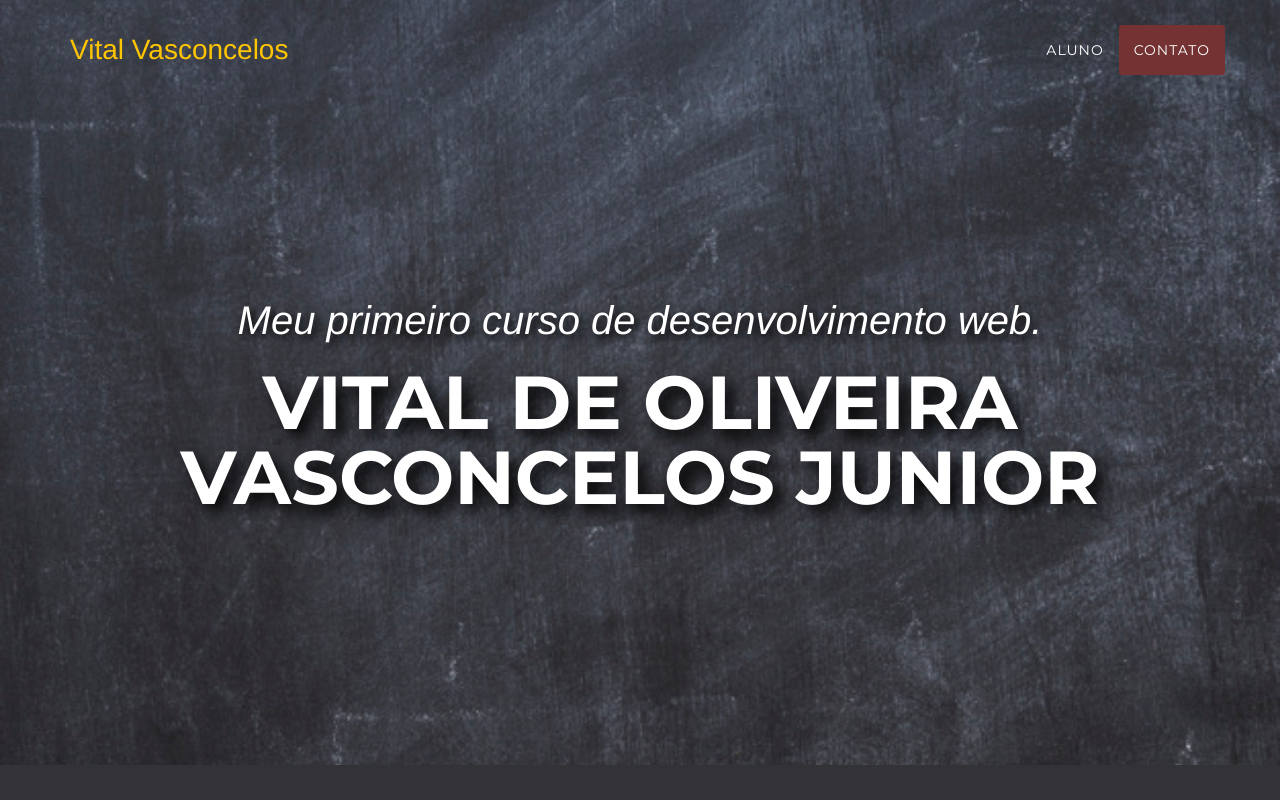
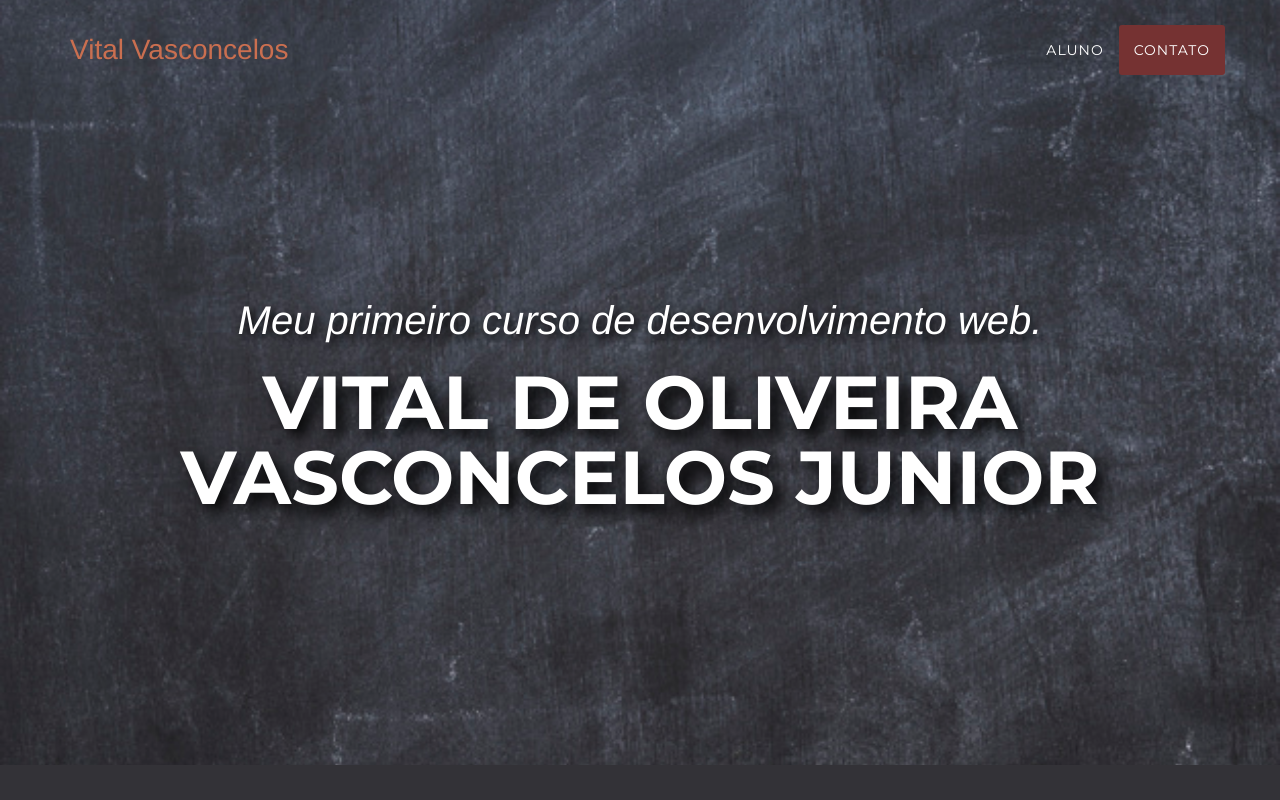
Before and after one commit to vovj11/PaginaPerfil, a plain HTML site: page index.html in a window 1280 px wide. In both pictures the pointer is over the link "Vital Vasconcelos". Shown: the top 800 px of the page. Drawn offline with nearby package versions, Linux system fonts and the light colour scheme; a web font is replaced by a local one.

Commit message:
Alterações no arquivo agency.css, adicionado parallax e troca de cor do nome Vital Vasconcelos

```diff
--- a/css/agency.css
+++ b/css/agency.css
@@ -177,7 +177,7 @@ fieldset[disabled] .btn-xl.active {
 .navbar-custom .navbar-brand:focus,
 .navbar-custom .navbar-brand:active,
 .navbar-custom .navbar-brand.active {
-  color: #fec503;
+  color: #ca6f50;
 }
 .navbar-custom .navbar-collapse {
   border-color: rgba(255, 255, 255, 0.02);
@@ -257,6 +257,7 @@ header {
   -o-background-size: cover;
   text-align: center;
   color: white;
+  background-attachment: fixed;
 }
 header .intro-text {
   padding-top: 100px;
```
